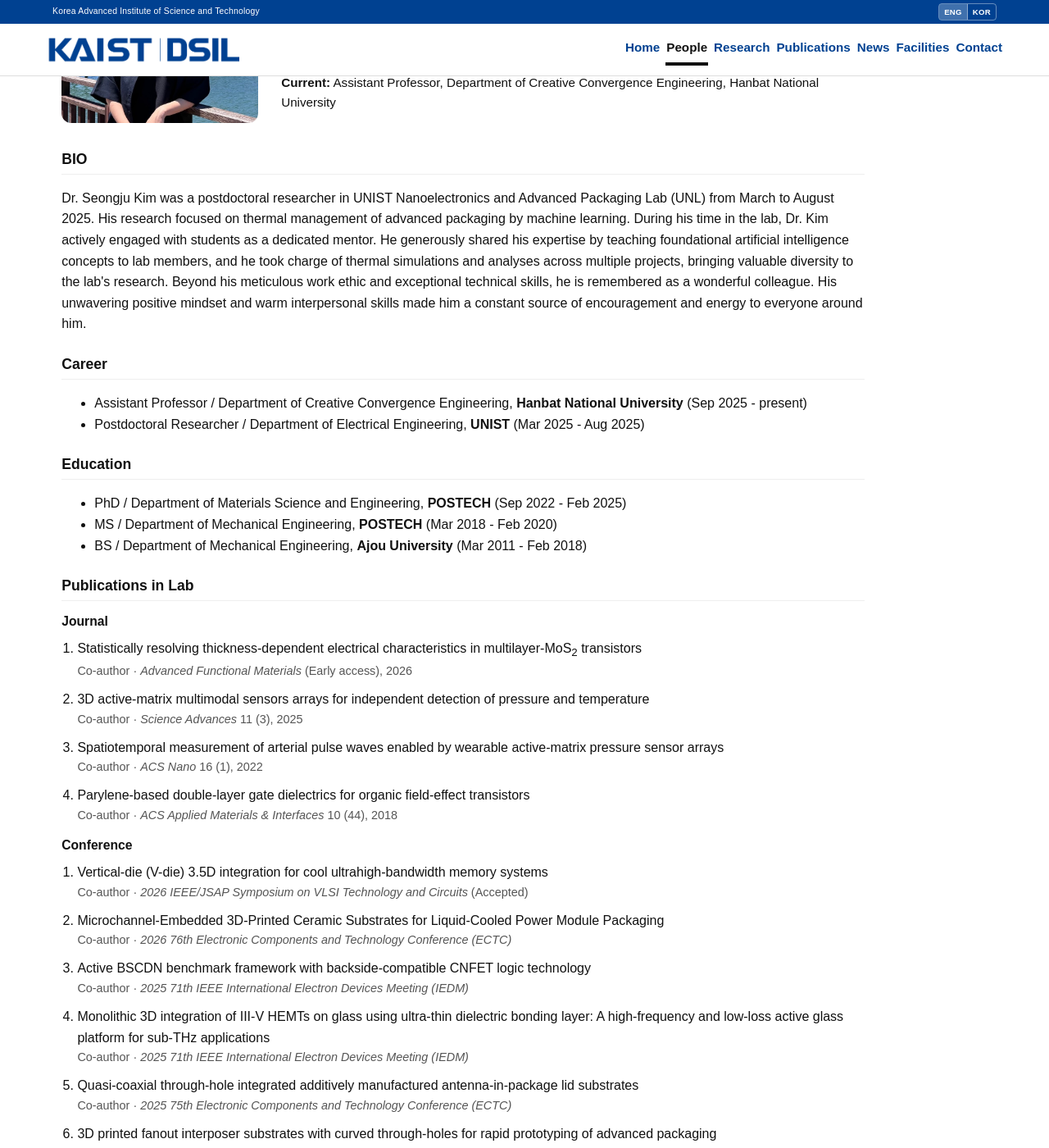
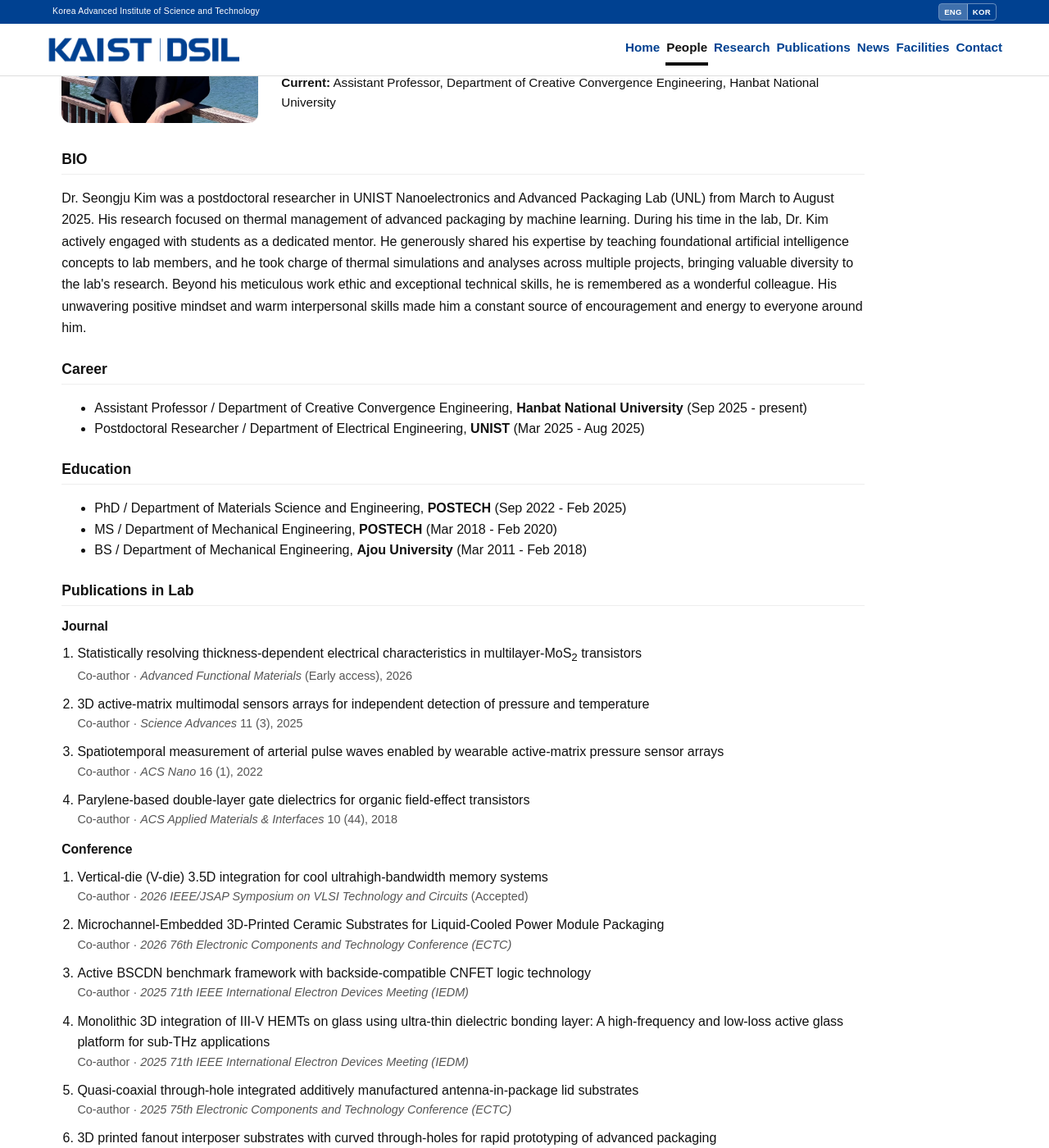
Before and after one commit to DSIL-lab/DSIL-lab.github.io, a Jekyll site: the page built from _alumni/alumni-01_seongju-kim.md, in a window 1280 px wide and 1400 px high, scrolled down 207 px. Shown: the whole window at 82% size. Built offline with Jekyll 4.4.1, drawn with Linux system fonts in a browser that asks for light colours.

Commit message:
feat: enhance alumni profiles with bilingual bios and improve layout handling

```diff
--- a/_layouts/alumni-member.html
+++ b/_layouts/alumni-member.html
@@ -1,74 +1,102 @@
 ---
 layout: default
 ---
+{% assign alumni_source = page %}
+{% if page.alumni_data %}
+  {% assign alumni_source = page.alumni_data %}
+{% elsif page.alumni_ref_id and page.alumni_ref_id != "" %}
+  {% assign matched_alumni = site.alumni | where_exp: "a", "a.data.id == page.alumni_ref_id" | first %}
+  {% if matched_alumni %}
+    {% assign alumni_source = matched_alumni %}
+  {% endif %}
+{% endif %}
+
 <article class="alumni-profile">
+  {% assign display_name = alumni_source.name %}
+  {% if alumni_source.alumni_name and alumni_source.alumni_name != "" %}
+    {% assign display_name = alumni_source.alumni_name %}
+  {% elsif alumni_source.title and alumni_source.title != "" and display_name == "index.html" %}
+    {% assign display_name = alumni_source.title %}
+  {% endif %}
+
+  {% assign display_bio = alumni_source.bio %}
+  {% assign display_ko_bio = alumni_source.ko_bio %}
+  {% if display_ko_bio == nil or display_ko_bio == "" %}
+    {% assign display_ko_bio = alumni_source["ko-bio"] %}
+  {% endif %}
+  {% if page.url and page.url contains '/ko/' and display_ko_bio and display_ko_bio != "" %}
+    {% assign display_bio = display_ko_bio %}
+  {% endif %}
+
   <section class="alumni-hero">
-    {% if page.profile or page.photo %}
+    {% if alumni_source.profile or alumni_source.photo %}
       <img
-        src="{{ page.profile | default: page.photo | relative_url }}"
-        alt="{{ page.name }}"
+        src="{{ alumni_source.profile | default: alumni_source.photo | relative_url }}"
+        alt="{{ display_name }}"
         class="alumni-hero-photo"
       >
     {% endif %}
 
     <div class="alumni-hero-main">
-      <h1 class="alumni-hero-name">{{ page.name }}</h1>
+      <h1 class="alumni-hero-name">{{ display_name }}</h1>
 
-      {% if page.lab_period %}
-        <p class="alumni-hero-period">{{ page.lab_period }}</p>
+      {% if alumni_source.lab_period %}
+        <p class="alumni-hero-period">{{ alumni_source.lab_period }}</p>
       {% endif %}
 
-      {% if page.lab_roles and page.lab_roles.size > 0 %}
+      {% if alumni_source.lab_roles and alumni_source.lab_roles.size > 0 %}
         <ul class="alumni-hero-roles">
-          {% for role in page.lab_roles %}
+          {% for role in alumni_source.lab_roles %}
             <li>{{ role }}</li>
           {% endfor %}
         </ul>
       {% endif %}
 
-      {% if page.current_affiliation %}
-        <p class="alumni-hero-current-line"><strong>Current:</strong> {{ page.current_affiliation }}</p>
+      {% if alumni_source.current_affiliation %}
+        <p class="alumni-hero-current-line"><strong>Current:</strong> {{ alumni_source.current_affiliation }}</p>
       {% endif %}
     </div>
   </section>
 
   <section class="alumni-body">
-    {% if page.bio and page.bio != "" and page.alumni_type == "regular" %}
+    {% if display_bio and display_bio != "" and alumni_source.alumni_type == "regular" %}
+      {% assign bio_html = display_bio | newline_to_br %}
+      {% assign bio_html = bio_html | replace: '<br />', '<span class="alumni-bio-break"></span>' %}
       <section class="alumni-section">
         <h2>BIO</h2>
-        <p>{{ page.bio }}</p>
+        <p class="alumni-bio-text">{{ bio_html }}</p>
       </section>
     {% endif %}
 
-    {% if page.career and page.career.size > 0 %}
+    {% if alumni_source.career and alumni_source.career.size > 0 %}
       <section class="alumni-section">
         <h2>Career</h2>
         <ul>
-          {% for item in page.career %}
+          {% for item in alumni_source.career %}
             <li>{{ item }}</li>
           {% endfor %}
         </ul>
       </section>
     {% endif %}
 
-    {% if page.education and page.education.size > 0 %}
+    {% if alumni_source.education and alumni_source.education.size > 0 %}
       <section class="alumni-section">
         <h2>Education</h2>
         <ul>
-          {% for item in page.education %}
+          {% for item in alumni_source.education %}
             <li>{{ item }}</li>
           {% endfor %}
         </ul>
       </section>
     {% endif %}
 
-    {% if page.selected_publications and page.alumni_type == "regular" %}
+    {% if alumni_source.selected_publications and alumni_source.alumni_type == "regular" %}
       {% assign has_journal = false %}
       {% assign has_conference = false %}
-      {% if page.selected_publications.journals and page.selected_publications.journals.size > 0 %}
+      {% if alumni_source.selected_publications.journals and alumni_source.selected_publications.journals.size > 0 %}
         {% assign has_journal = true %}
       {% endif %}
-      {% if page.selected_publications.conferences and page.selected_publications.conferences.size > 0 %}
+      {% if alumni_source.selected_publications.conferences and alumni_source.selected_publications.conferences.size > 0 %}
         {% assign has_conference = true %}
       {% endif %}
       {% if has_journal or has_conference %}
@@ -78,7 +106,7 @@
           {% if has_journal %}
             <h3 class="alumni-subsection-title">Journal</h3>
             <ol class="alumni-pub-list">
-              {% for p in page.selected_publications.journals %}
+              {% for p in alumni_source.selected_publications.journals %}
                 <li>
                   <div class="alumni-pub-title">{{ p.title }}</div>
                   {% if p.contribution or p.venue %}
@@ -94,7 +122,7 @@
           {% if has_conference %}
             <h3 class="alumni-subsection-title">Conference</h3>
             <ol class="alumni-pub-list">
-              {% for p in page.selected_publications.conferences %}
+              {% for p in alumni_source.selected_publications.conferences %}
                 <li>
                   <div class="alumni-pub-title">{{ p.title }}</div>
                   {% if p.contribution or p.venue %}
--- /dev/null
+++ b/_plugins/ko_alumni_pages_generator.rb
@@ -0,0 +1,40 @@
+module DSIL
+  class AlumniProxyPage < Jekyll::PageWithoutAFile
+    def initialize(site, base, dir, alumni_doc)
+      super(site, base, dir, "index.html")
+
+      data["alumni_data"] = alumni_doc.data
+      data["layout"] = "alumni-member"
+      data["title"] = alumni_doc.data["name"].to_s
+      data["alumni_name"] = alumni_doc.data["name"].to_s
+      data["alumni_ref_id"] = alumni_doc.data["id"].to_s
+      self.content = ""
+    end
+  end
+
+  class KoAlumniGenerator < Jekyll::Generator
+    safe true
+    priority :low
+
+    def generate(site)
+      alumni_collection = site.collections["alumni"]
+      return unless alumni_collection
+
+      alumni_collection.docs.each do |doc|
+        next unless doc.data["alumni_type"] == "regular"
+        id = doc.data["id"].to_s.strip
+        next if id.empty?
+
+        # Avoid conflict with Jekyll's built-in document `id` property in Liquid.
+        doc.data["alumni_slug"] = id
+
+        en_dir = File.join("people", "alumni", id)
+        ko_dir = File.join("ko", "people", "alumni", id)
+
+        site.pages << AlumniProxyPage.new(site, site.source, en_dir, doc)
+        site.pages << AlumniProxyPage.new(site, site.source, ko_dir, doc)
+      end
+
+    end
+  end
+end
--- a/assets/css/main.css
+++ b/assets/css/main.css
@@ -1195,6 +1195,16 @@
   margin: 0 0 10px;
   border-bottom: 1px solid var(--border-soft);
   padding-bottom: 4px;
+}
+
+.alumni-bio-text {
+  line-height: 1.65;
+}
+
+.alumni-bio-break,
+.alumni-bio-gap {
+  display: block;
+  height: 0.28rem;
 }
 
 .alumni-subsection-title {
```
Also changed, not shown: _alumni/alumni-01_seongju-kim.md (+6 -2 lines), _includes/alumni-list-content.html (+8 -1 lines).
